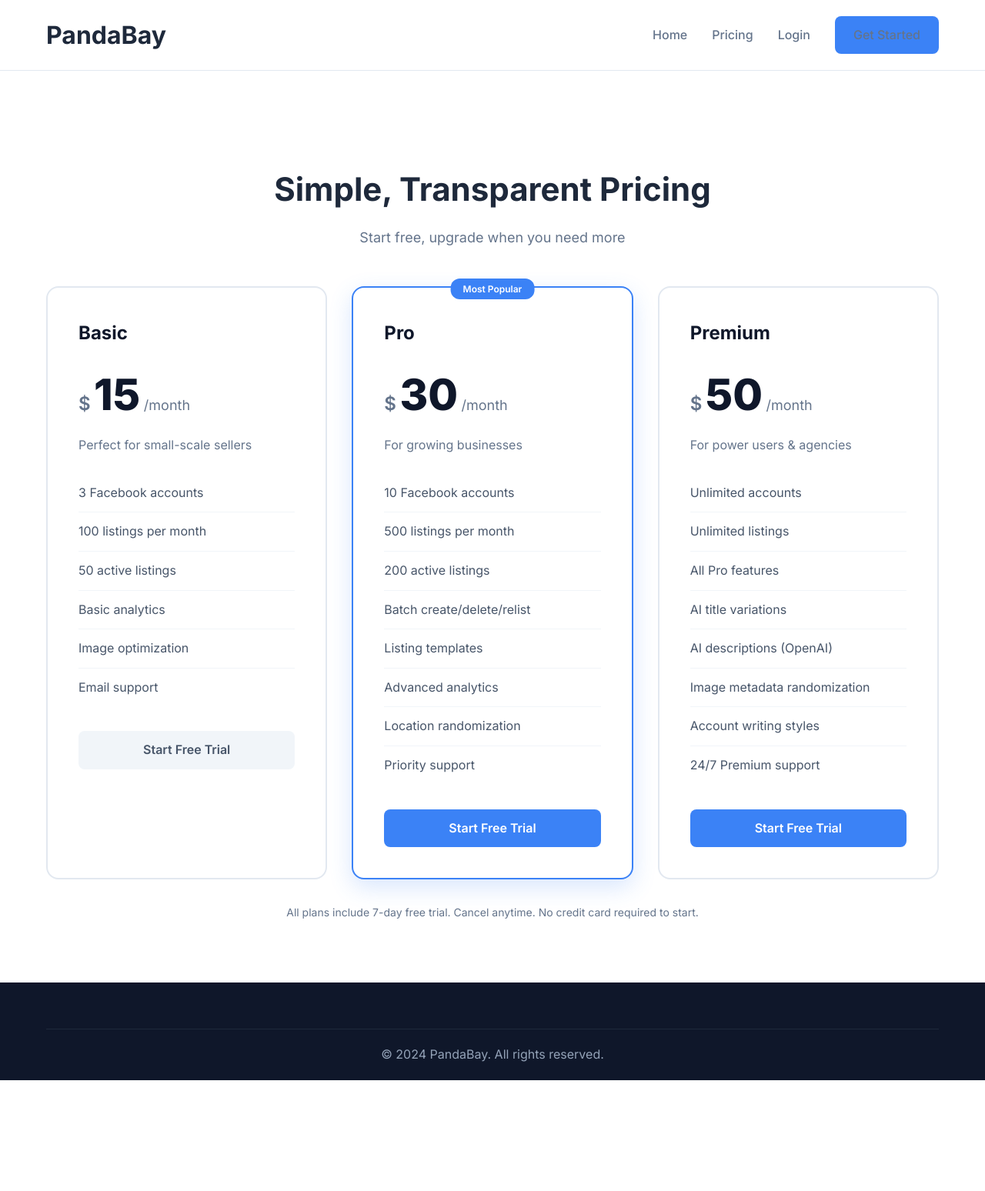
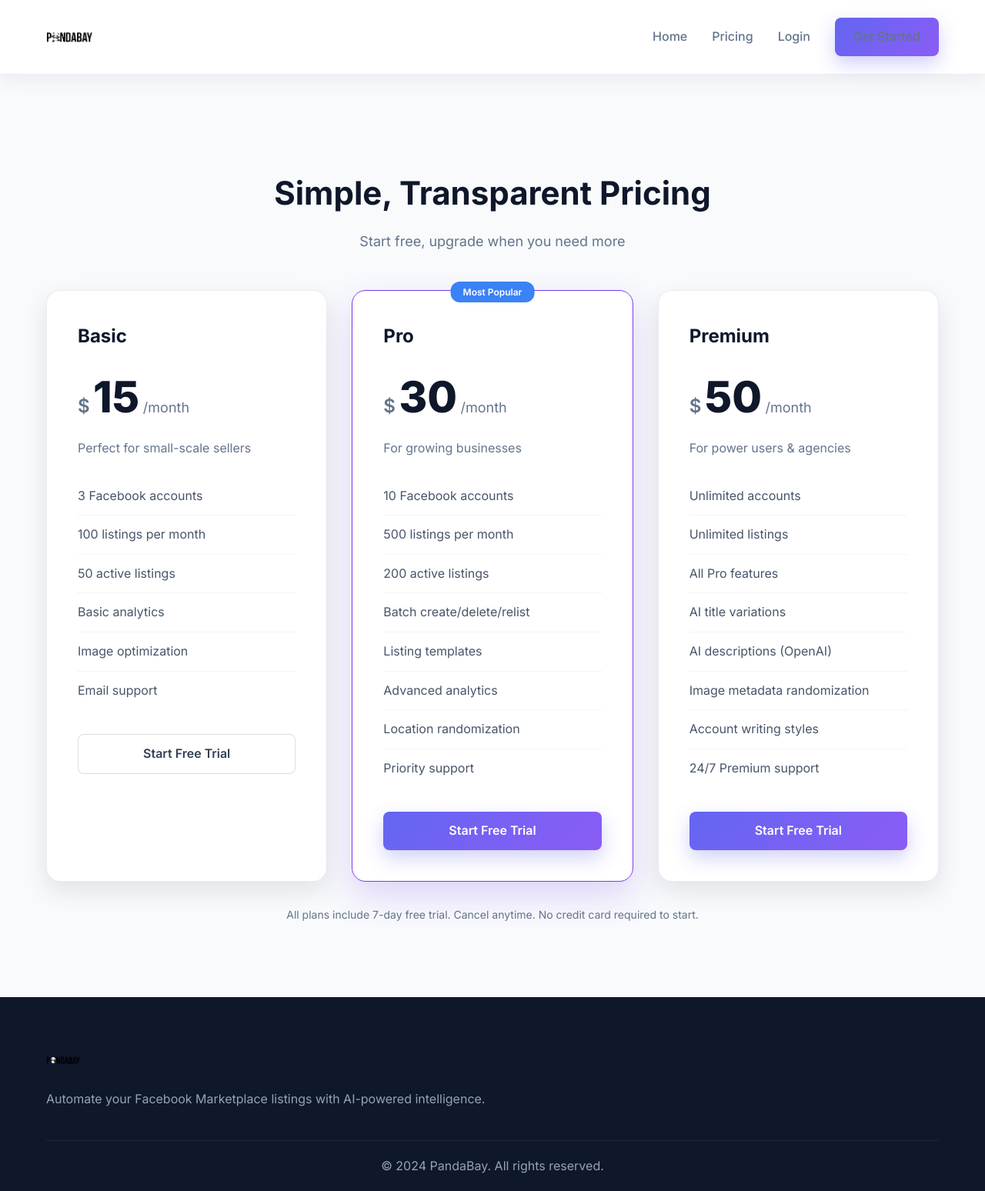
Before and after one commit to dorimori228/marketplace-bot-saas, a Flask app: template templates/pricing.html in a window 1280 px wide. Shown: the whole page at 77% size. Before the commit the page ends 1404 px from the top, so only its background shows below. Run offline with Flask 3, Linux system fonts and the light colour scheme; the template is opened without the code that fills it, so the values that code supplies are empty.

Commit message:
Refresh branding and premium access
Use logo images across landing, auth, pricing, and dashboard. Modernize landing page styles. Treat admin as premium for limits and highlight active plan in UI.

```diff
--- a/landing-page/css/style.css
+++ b/landing-page/css/style.css
@@ -8,8 +8,8 @@
 body {
     font-family: 'Inter', -apple-system, BlinkMacSystemFont, 'Segoe UI', Roboto, sans-serif;
     line-height: 1.6;
-    color: #1e293b;
-    background: #ffffff;
+    color: #0f172a;
+    background: #f8fafc;
 }
 
 .container {
@@ -20,13 +20,14 @@
 
 /* Header */
 .header {
-    padding: 20px 0;
-    border-bottom: 1px solid #e2e8f0;
+    padding: 18px 0;
+    border-bottom: 1px solid rgba(148, 163, 184, 0.2);
     position: sticky;
     top: 0;
-    background: rgba(255, 255, 255, 0.95);
-    backdrop-filter: blur(10px);
+    background: rgba(255, 255, 255, 0.9);
+    backdrop-filter: blur(12px);
     z-index: 100;
+    box-shadow: 0 8px 24px rgba(15, 23, 42, 0.06);
 }
 
 .header .container {
@@ -36,9 +37,13 @@
 }
 
 .logo-img {
-    height: 48px;
+    height: 84px;
     width: auto;
     display: block;
+}
+
+.logo-img--compact {
+    height: 60px;
 }
 
 .nav {
@@ -71,19 +76,20 @@
 }
 
 .btn-primary {
-    background: #3b82f6;
+    background: linear-gradient(135deg, #6366f1 0%, #8b5cf6 100%);
     color: white;
+    box-shadow: 0 10px 25px rgba(99, 102, 241, 0.3);
 }
 
 .btn-primary:hover {
-    background: #2563eb;
     transform: translateY(-2px);
-    box-shadow: 0 10px 25px rgba(59, 130, 246, 0.3);
+    box-shadow: 0 12px 30px rgba(99, 102, 241, 0.4);
 }
 
 .btn-secondary {
-    background: #f1f5f9;
-    color: #475569;
+    background: #ffffff;
+    color: #334155;
+    border: 1px solid rgba(148, 163, 184, 0.35);
 }
 
 .btn-secondary:hover {
@@ -171,7 +177,7 @@
 
 /* Sections */
 section {
-    padding: 80px 0;
+    padding: 96px 0;
 }
 
 h2 {
@@ -239,11 +246,12 @@
 
 .pricing-card {
     background: white;
-    border: 2px solid #e2e8f0;
-    border-radius: 16px;
+    border: 1px solid rgba(148, 163, 184, 0.2);
+    border-radius: 18px;
     padding: 40px;
     position: relative;
-    transition: transform 0.2s, box-shadow 0.2s;
+    transition: transform 0.25s ease, box-shadow 0.25s ease;
+    box-shadow: 0 12px 32px rgba(15, 23, 42, 0.1);
 }
 
 .pricing-card:hover {
@@ -252,8 +260,8 @@
 }
 
 .pricing-card.featured {
-    border-color: #3b82f6;
-    box-shadow: 0 10px 30px rgba(59, 130, 246, 0.2);
+    border-color: #7c3aed;
+    box-shadow: 0 18px 45px rgba(124, 58, 237, 0.2);
 }
 
 .popular-badge {
@@ -426,6 +434,13 @@
     color: white;
     font-size: 16px;
     font-weight: 600;
+    margin-bottom: 16px;
+}
+
+.footer-logo {
+    height: 44px;
+    width: auto;
+    display: block;
     margin-bottom: 16px;
 }
 
--- a/landing-page/index.html
+++ b/landing-page/index.html
@@ -300,7 +300,7 @@
         <div class="container">
             <div class="footer-content">
                 <div class="footer-column">
-                    <h4>🐼 PandaBay</h4>
+                    <img src="/static/logo/pandabay.png" alt="PandaBay Logo" class="footer-logo">
                     <p>Automate your Facebook Marketplace listings with AI-powered intelligence.</p>
                 </div>
 
--- a/templates/pricing.html
+++ b/templates/pricing.html
@@ -11,7 +11,7 @@
     <header class="header">
         <div class="container">
             <div class="logo">
-                <h1>PandaBay</h1>
+                <img src="/static/logo/pandabay.png" alt="PandaBay Logo" class="logo-img logo-img--compact">
             </div>
             <nav class="nav">
                 <a href="/">Home</a>
@@ -103,6 +103,12 @@
 
     <footer class="footer">
         <div class="container">
+            <div class="footer-content">
+                <div class="footer-column">
+                    <img src="/static/logo/pandabay.png" alt="PandaBay Logo" class="footer-logo">
+                    <p>Automate your Facebook Marketplace listings with AI-powered intelligence.</p>
+                </div>
+            </div>
             <div class="footer-bottom">
                 <p>&copy; 2024 PandaBay. All rights reserved.</p>
             </div>
```
Also changed, not shown: other parts of landing-page/css/style.css (+11 -10 lines), middleware/feature_gate.py (+21 -8 lines), templates/dashboard.html (+73 -24 lines), templates/login.html (+6 -5 lines), templates/register.html (+6 -5 lines).
